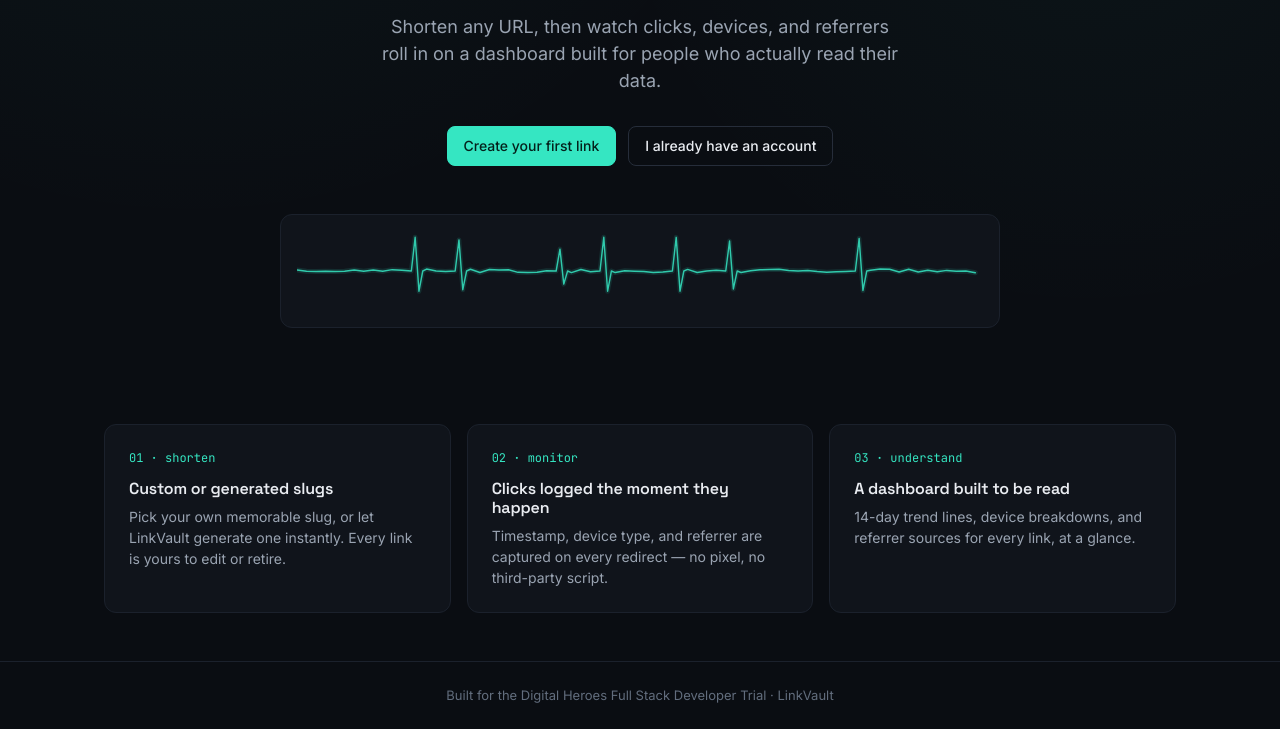
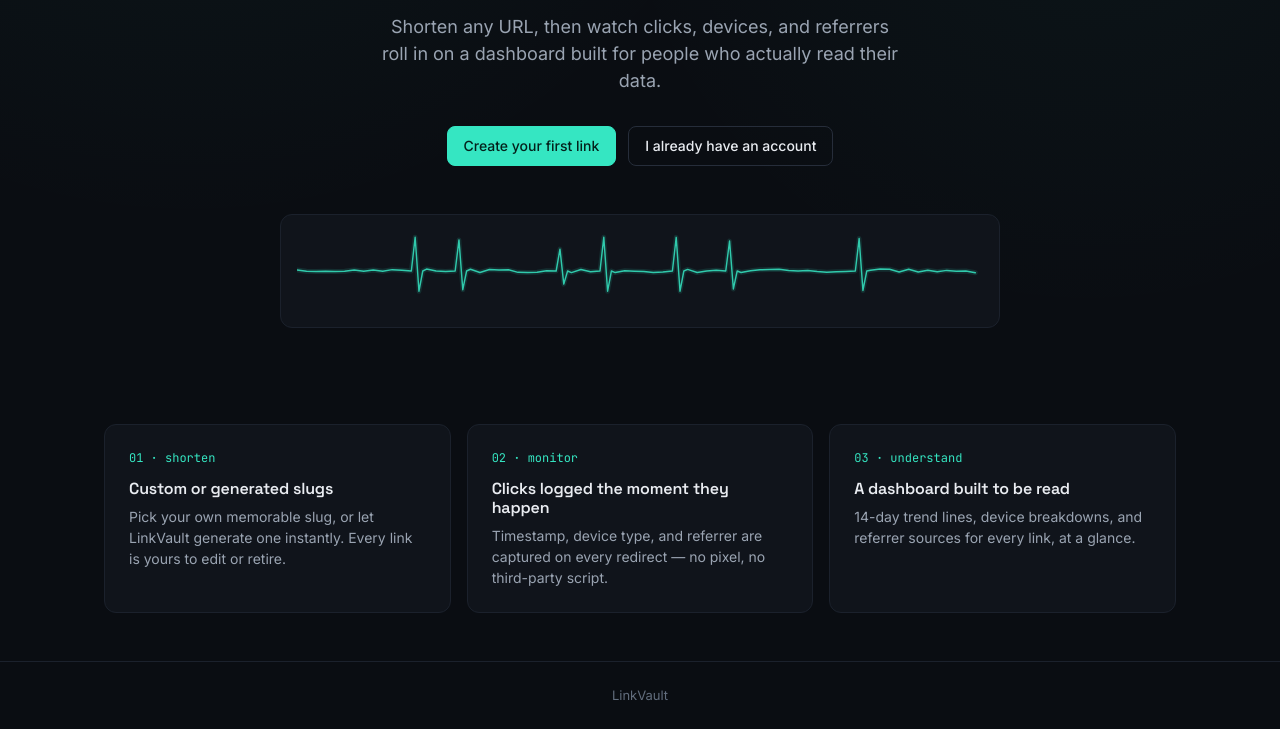
Before and after one commit to anushkasingh56/Link_vault, a website: page public/index.html in a window 1280 px wide. Shown: the part 395-1124 px from the top of the page. Drawn offline with Linux system fonts and the light colour scheme.

Commit message:
remove trial reference

```diff
--- a/public/index.html
+++ b/public/index.html
@@ -52,7 +52,7 @@
   </div>
 
   <footer class="site-footer">
-    Built for the Digital Heroes Full Stack Developer Trial · LinkVault
+     LinkVault
   </footer>
 
   <script>
```
Also changed, not shown: README.md.
